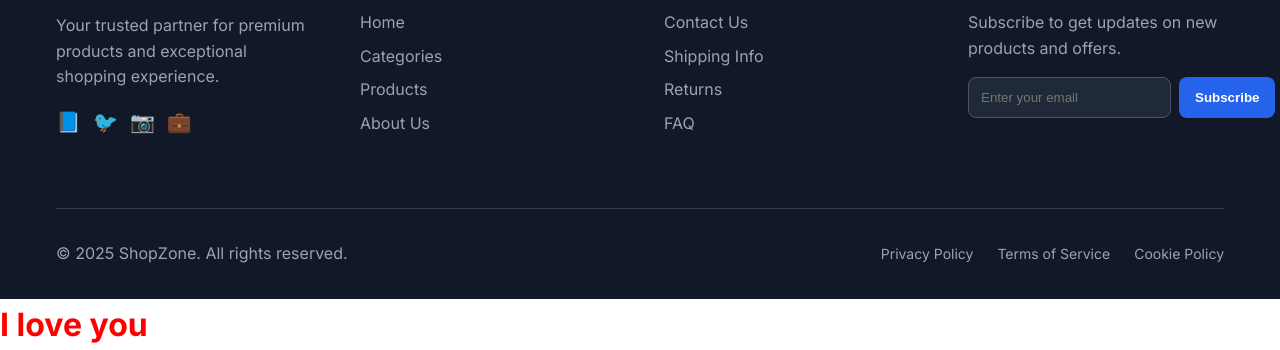
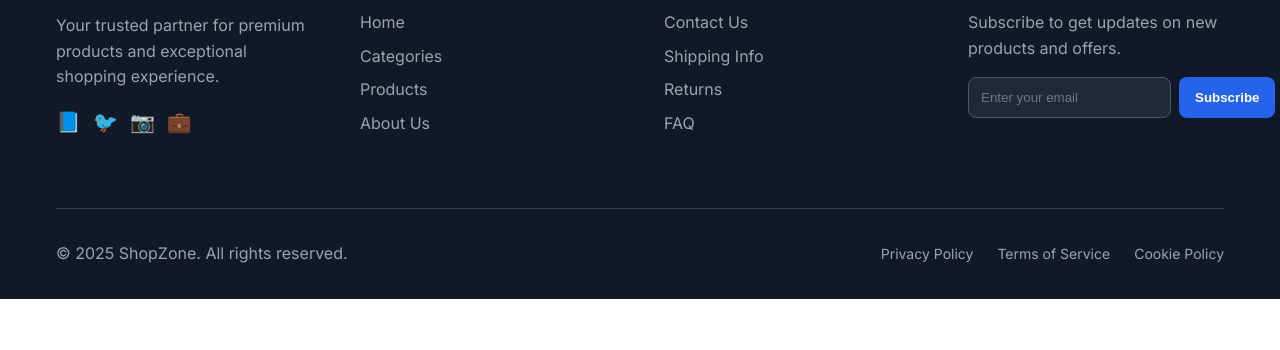
Before and after one commit to Vathana-kk7/Project-Final, a plain HTML site: page index.html in a window 1280 px wide. Shown: the part 10160-10510 px from the top of the page. After the commit the page ends 10459 px from the top, so only its background shows below. Drawn offline with Linux system fonts and the light colour scheme.

Commit message:
project final

```diff
--- a/index.html
+++ b/index.html
@@ -217,6 +217,5 @@
         </div>
     </footer>
 </body>
-<h1 style="color: red;">I love you</h1>
 <script src="script.js" type="module"></script>
 </html>
```
